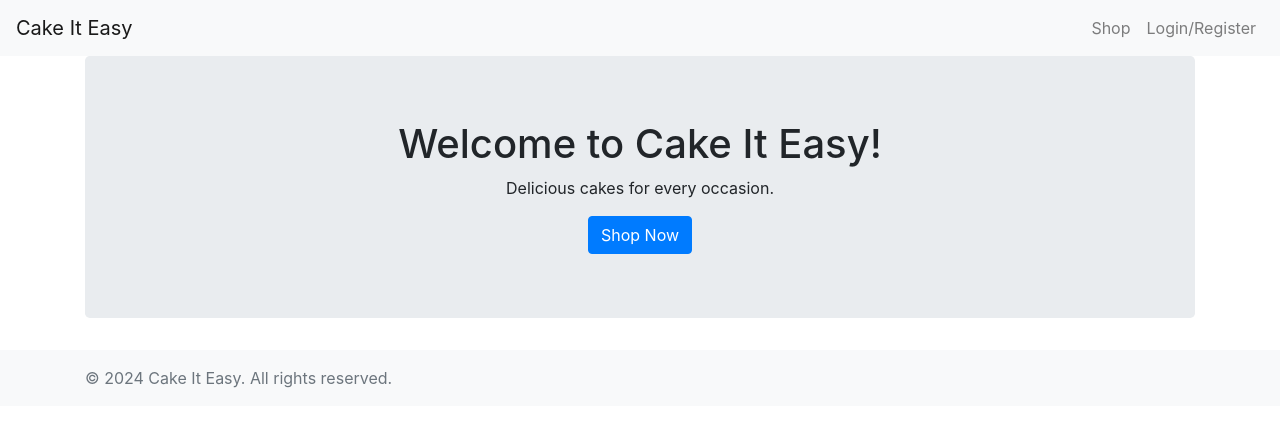
After one commit to MaireadKelly/cake-it-easy-new, a Django app: page / in a window 1280 px wide. The commit adds this page. Shown: the top 427 px of the page. Run offline with Django 5.2, Linux system fonts and the light colour scheme; some libraries are stand-ins or nearby versions.

Commit message:
basic home page setup

```diff
--- a/cake_it_easy/urls.py
+++ b/cake_it_easy/urls.py
@@ -15,8 +15,10 @@ Including another URLconf
     2. Add a URL to urlpatterns:  path('blog/', include('blog.urls'))
 """
 from django.contrib import admin
-from django.urls import path
+from django.urls import path, include
+from home import views as home_views
 
 urlpatterns = [
     path('admin/', admin.site.urls),
+    path('', include('home.urls')),  # This includes the home app's URLs
 ]
--- /dev/null
+++ b/home/urls.py
@@ -0,0 +1,8 @@
+from django.urls import path, include
+from . import views
+
+urlpatterns = [
+    path('accounts/', include('allauth.urls')),
+    path('', views.home, name='home'),  # This points to the home view function
+    path('shop/', views.shop, name='shop'),  # This is the pattern for your shop view
+]
--- a/home/views.py
+++ b/home/views.py
@@ -1,3 +1,9 @@
 from django.shortcuts import render
 
 # Create your views here.
+
+def home(request):
+    return render(request, 'home/home.html')
+
+def shop(request):
+    return render(request, 'home/shop.html')  # Assuming you have a `shop.html` template
--- a/templates/base.html
+++ b/templates/base.html
@@ -0,0 +1,24 @@
+{% load static %}
+
+<!DOCTYPE html>
+<html lang="en">
+<head>
+    <meta charset="UTF-8">
+    <meta name="viewport" content="width=device-width, initial-scale=1.0">
+    <title>Cake It Easy</title>
+    <link rel="stylesheet" href="{% static 'css/style.css' %}">
+    <!-- Add Bootstrap if needed -->
+    <link rel="stylesheet" href="https://stackpath.bootstrapcdn.com/bootstrap/4.5.2/css/bootstrap.min.css">
+</head>
+<body>
+    {% include 'includes/header.html' %}
+
+    <main role="main" class="container">
+        {% block content %}
+        <!-- Page-specific content goes here -->
+        {% endblock %}
+    </main>
+
+    {% include 'includes/footer.html' %}
+</body>
+</html>
--- /dev/null
+++ b/templates/home/home.html
@@ -0,0 +1,9 @@
+{% extends 'base.html' %}
+
+{% block content %}
+<div class="jumbotron text-center">
+    <h1>Welcome to Cake It Easy!</h1>
+    <p>Delicious cakes for every occasion.</p>
+    <a href="{% url 'shop' %}" class="btn btn-primary">Shop Now</a>
+</div>
+{% endblock %}
--- a/templates/includes/footer.html
+++ b/templates/includes/footer.html
@@ -0,0 +1,5 @@
+<footer class="footer mt-auto py-3 bg-light">
+    <div class="container">
+        <span class="text-muted">&copy; 2024 Cake It Easy. All rights reserved.</span>
+    </div>
+</footer>
--- a/templates/includes/header.html
+++ b/templates/includes/header.html
@@ -1,6 +1,3 @@
-{% extends 'base.html' %}
-
-
 <header>
     <nav class="navbar navbar-expand-lg navbar-light bg-light">
         <a class="navbar-brand" href="{% url 'home' %}">Cake It Easy</a>
```
Also changed, not shown: cake_it_easy/settings.py (+7 -1 lines), static/css/style.css (added).
